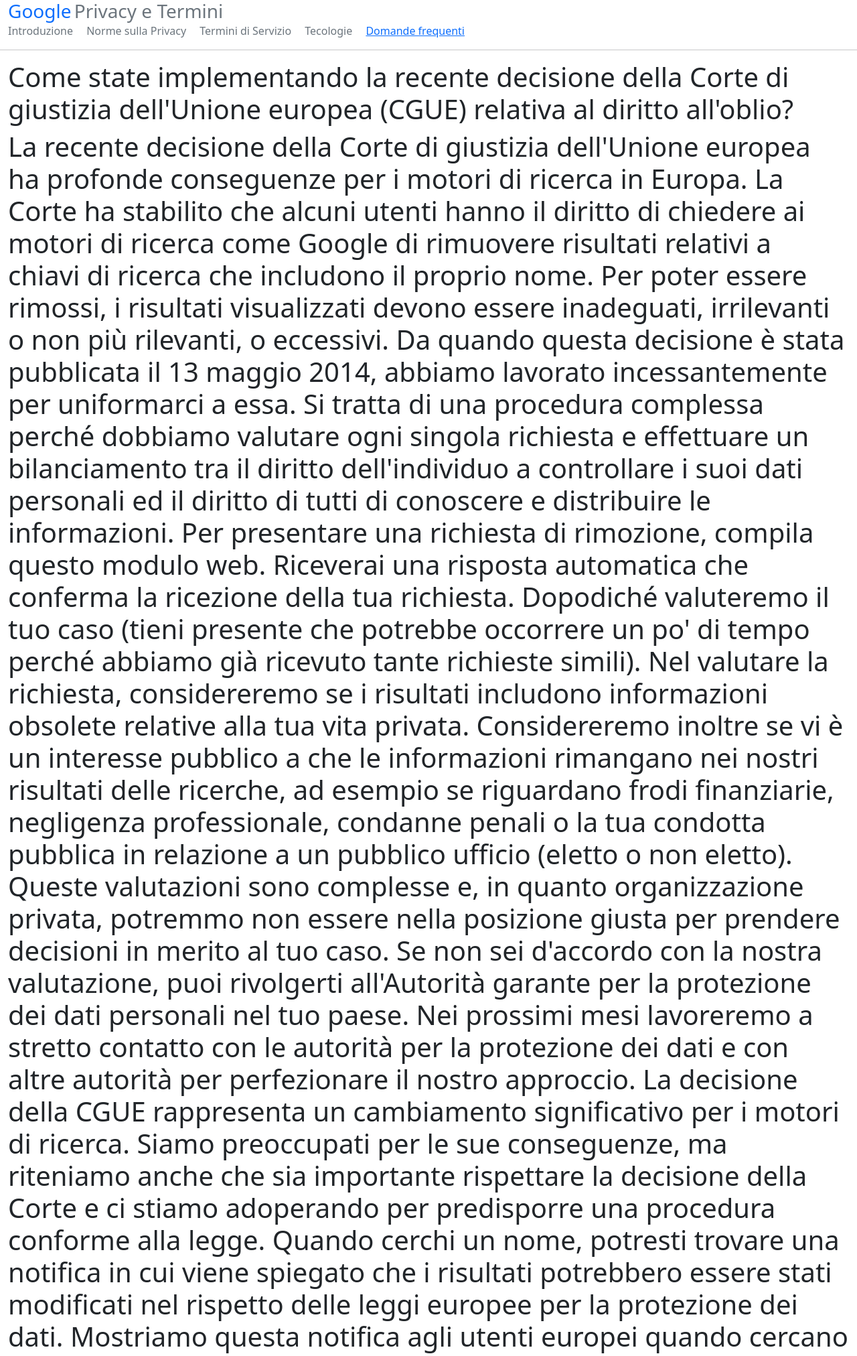
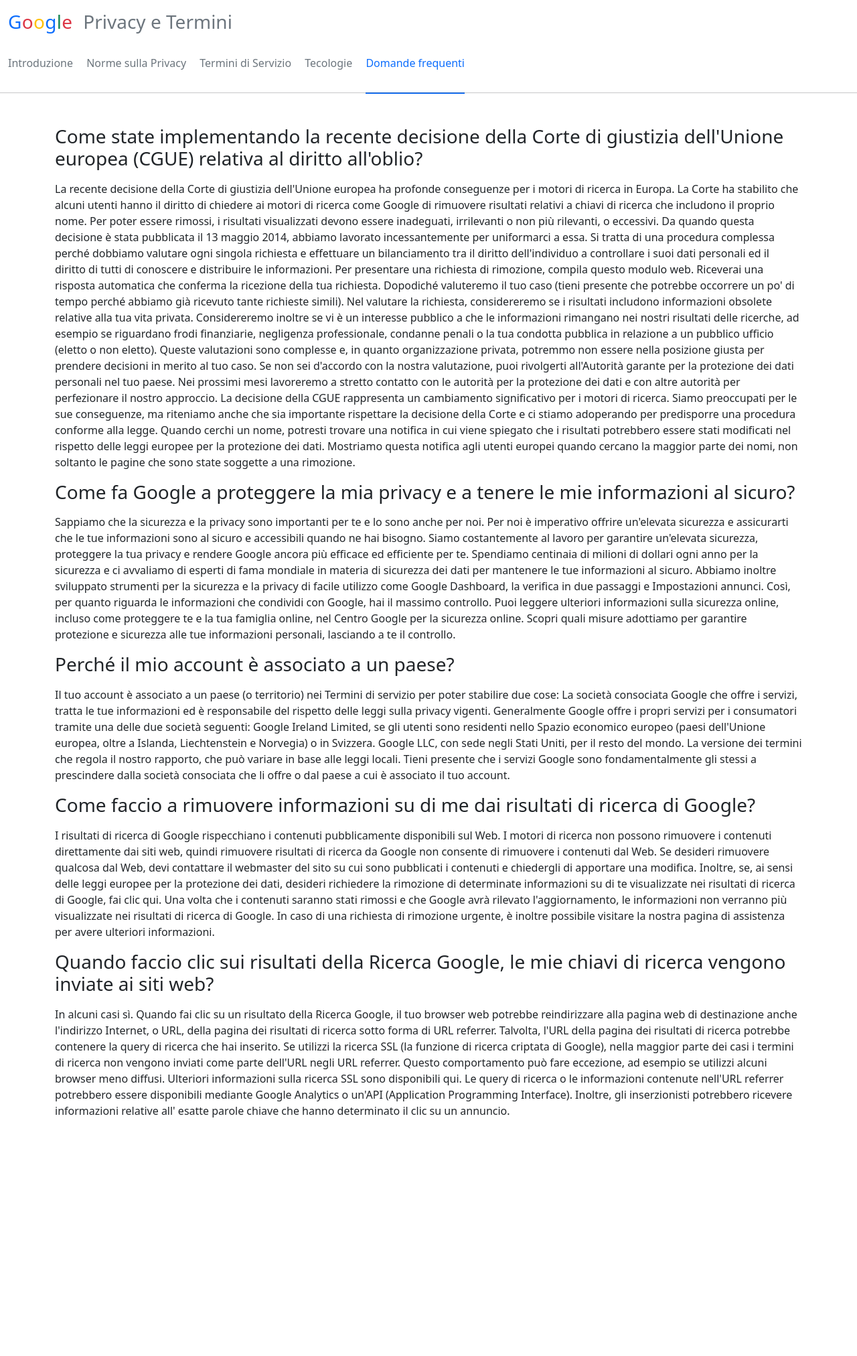
Before and after one commit to EdoardoLai96/php-google-faq, a PHP site: page / in a window 1280 px wide. Shown: the top 2024 px of the page at 67% size. After the commit the page ends 1668 px from the top, so only its background shows below. Run offline with PHP 8.4, Linux system fonts and the light colour scheme; style sheets or scripts are compiled from the project's sources.

Commit message:
esercizio terminato

```diff
--- a/index.php
+++ b/index.php
@@ -35,16 +35,12 @@ $arrayFaq = [
         Tieni presente che i servizi Google sono fondamentalmente gli stessi a prescindere dalla società consociata che li offre o dal paese a cui è associato il tuo account.",
     ],
     [
-        "domanda" => "Stabilire il paese associato al tuo account",
-        "risposta" => "Quando crei un nuovo Account Google, lo associamo a un paese in base a dove è stato creato. Per quanto riguarda gli account creati almeno un anno fa, usiamo il paese da cui accedi solitamente ai servizi Google, in genere i servizi in cui hai trascorso più tempo nell'ultimo anno.
-
-        I viaggi frequenti solitamente non influiscono sul paese associato al tuo account. Se ti trasferisci in un altro paese, potrebbe occorrere circa un anno per aggiornare l'associazione del paese.
-
-        Se il paese associato al tuo account non corrisponde al tuo paese di residenza, il motivo potrebbe essere la differenza tra il paese in cui lavori e il paese in cui risiedi, l'installazione di una rete privata virtuale (VPN) per mascherare il tuo indirizzo IP oppure la residenza vicino a un confine territoriale. Contattaci se ritieni che il paese associato al tuo account sia sbagliato.",
+        "domanda" => "Come faccio a rimuovere informazioni su di me dai risultati di ricerca di Google?",
+        "risposta" => "I risultati di ricerca di Google rispecchiano i contenuti pubblicamente disponibili sul Web. I motori di ricerca non possono rimuovere i contenuti direttamente dai siti web, quindi rimuovere risultati di ricerca da Google non consente di rimuovere i contenuti dal Web. Se desideri rimuovere qualcosa dal Web, devi contattare il webmaster del sito su cui sono pubblicati i contenuti e chiedergli di apportare una modifica. Inoltre, se, ai sensi delle leggi europee per la protezione dei dati, desideri richiedere la rimozione di determinate informazioni su di te visualizzate nei risultati di ricerca di Google, fai clic qui. Una volta che i contenuti saranno stati rimossi e che Google avrà rilevato l'aggiornamento, le informazioni non verranno più visualizzate nei risultati di ricerca di Google. In caso di una richiesta di rimozione urgente, è inoltre possibile visitare la nostra pagina di assistenza per avere ulteriori informazioni.",
     ],
     [
-        "domanda" => "Come faccio a rimuovere informazioni su di me dai risultati di ricerca di Google?",
-        "risposta" => "I risultati di ricerca di Google rispecchiano i contenuti pubblicamente disponibili sul Web. I motori di ricerca non possono rimuovere i contenuti direttamente dai siti web, quindi rimuovere risultati di ricerca da Google non consente di rimuovere i contenuti dal Web. Se desideri rimuovere qualcosa dal Web, devi contattare il webmaster del sito su cui sono pubblicati i contenuti e chiedergli di apportare una modifica. Inoltre, se, ai sensi delle leggi europee per la protezione dei dati, desideri richiedere la rimozione di determinate informazioni su di te visualizzate nei risultati di ricerca di Google, fai clic qui. Una volta che i contenuti saranno stati rimossi e che Google avrà rilevato l'aggiornamento, le informazioni non verranno più visualizzate nei risultati di ricerca di Google. In caso di una richiesta di rimozione urgente, è inoltre possibile visitare la nostra pagina di assistenza per avere ulteriori informazioni.",
+        "domanda" => "Quando faccio clic sui risultati della Ricerca Google, le mie chiavi di ricerca vengono inviate ai siti web?",
+        "risposta" => "In alcuni casi sì. Quando fai clic su un risultato della Ricerca Google, il tuo browser web potrebbe reindirizzare alla pagina web di destinazione anche l'indirizzo Internet, o URL, della pagina dei risultati di ricerca sotto forma di URL referrer. Talvolta, l'URL della pagina dei risultati di ricerca potrebbe contenere la query di ricerca che hai inserito. Se utilizzi la ricerca SSL (la funzione di ricerca criptata di Google), nella maggior parte dei casi i termini di ricerca non vengono inviati come parte dell'URL negli URL referrer. Questo comportamento può fare eccezione, ad esempio se utilizzi alcuni browser meno diffusi. Ulteriori informazioni sulla ricerca SSL sono disponibili qui. Le query di ricerca o le informazioni contenute nell'URL referrer potrebbero essere disponibili mediante Google Analytics o un'API (Application Programming Interface). Inoltre, gli inserzionisti potrebbero ricevere informazioni relative all' esatte parole chiave che hanno determinato il clic su un annuncio.",
     ],
 ]
 
@@ -65,32 +61,39 @@ $arrayFaq = [
 </head>
 <body>
     <div class="ms_container">
-        <header class="container-fluid">
-            <div class="row eader-top">
-                <div class="col">
-                    <h3 class="text-primary d-inline block">Google</h3>
+        <header class="container-fluid py-3">
+            <div class="row header-top">
+                <div class="col mb-3">
+                    <h3 class="text-primary d-inline block ms_spacing_negative me-3">
+                        <span>G</span>
+                        <span class="text-danger">o</span>
+                        <span class="text-warning">o</span>
+                        <span>g</span>
+                        <span class="text-success">l</span>
+                        <span class="text-danger">e</span>
+                    </h3>
                     <h3 class="text-secondary fw-light d-inline block">Privacy e Termini</h3>
                 </div>
 
             </div>
             <div class="row header-bottom">
-              <div class="col ">
+              <div class="col py-3">
                  <span class="text-secondary me-3">Introduzione</span>
                  <span class="text-secondary me-3">Norme sulla Privacy</span>
                  <span class="text-secondary me-3">Termini di Servizio</span>
                  <span class="text-secondary me-3">Tecologie</span>
-                 <span class="text-primary me-3 text-decoration-underline">Domande frequenti</span>
+                 <span class="ms_active text-primary me-3 ">Domande frequenti</span>
               </div>
             </div>
         </header>
 
-        <hr>
+        <hr class="my-0">
 
         <main>
-            <div class="container-fluid">
+            <div class="container py-5">
              <?php foreach($arrayFaq as $chiave => $valore){
-                 echo '<h1>' . $valore["domanda"] . '<h1/>';
-                 echo $valore["risposta"] . "<br>";
+                 echo '<h3 class = "fw-light" >' . $valore["domanda"] . '</h3>';
+                 echo '<p class = "my-3">' . $valore["risposta"] . '</p>';
 
              } ?>
         </main>
--- a/style.scss
+++ b/style.scss
@@ -3,3 +3,12 @@ padding: 0;
 margin: 0;
 box-sizing: border-box;
 }
+
+.ms_active{
+    border-bottom: 2px solid;
+    padding-bottom: 33px;
+}
+
+.ms_spacing_negative{
+    word-spacing: -7px;
+}
```
